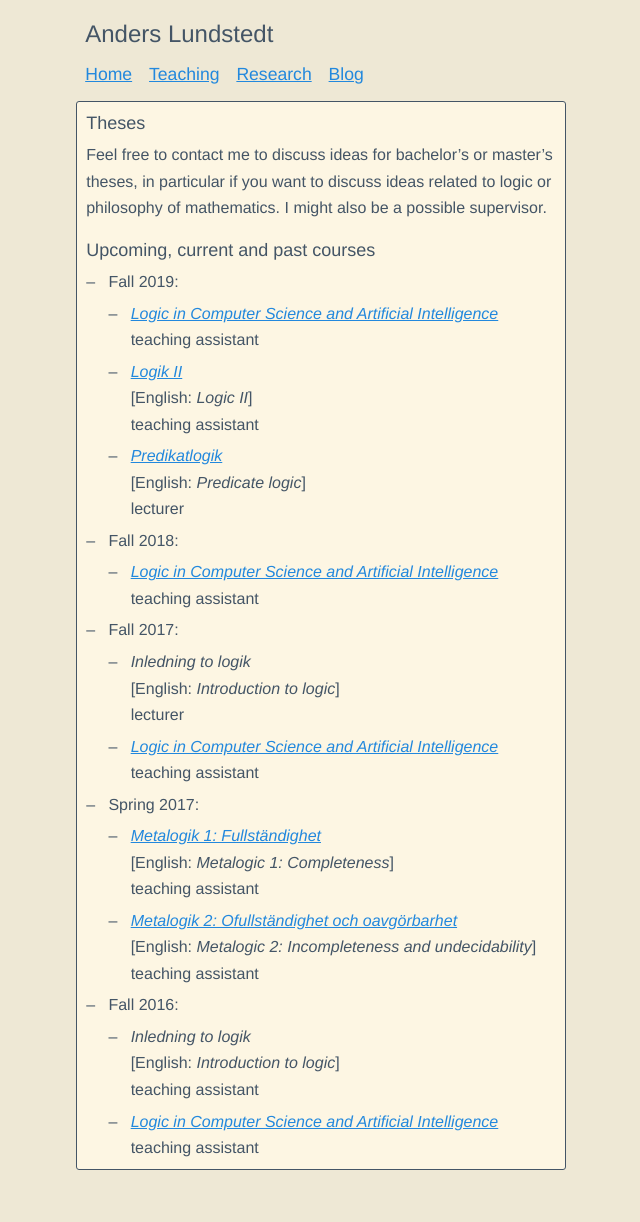
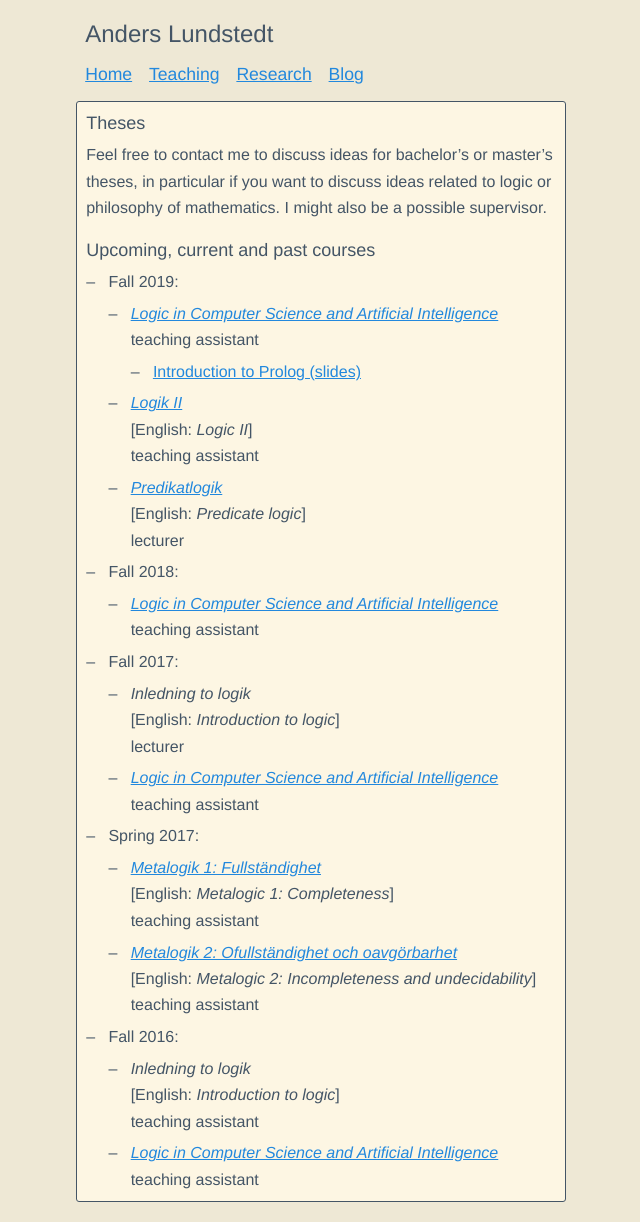
Before and after one commit to anderslundstedt/anderslundstedt.github.io, a Jekyll site: the page built from teaching/index.md, in a window 1280 px wide. Shown: the whole page, without its empty margins (319-959 px from the left). Built offline with Jekyll 4.4.1, drawn with Linux system fonts in a browser that asks for light colours; before the commit the page ends 1191 px from its top, so only the background shows below that.

Commit message:
LiCSAI 2019 prolog slides

```diff
--- a/teaching/index.md
+++ b/teaching/index.md
@@ -11,6 +11,7 @@ mathematics. I might also be a possible supervisor.
 - Fall 2019:
   - [*Logic in Computer Science and Artificial Intelligence*](https://www2.philosophy.su.se/goranko/Courses2019/LiCSAI-2019.html)
     teaching assistant
+    - [Introduction to Prolog (slides)](LiCSAI-2019/lundstedt_introduction_to_prolog_2019.pdf)
   - [*Logik II*](https://www.philosophy.su.se/utbildning/kurser/grundnivå/deltidskurser/logik-ii-7-5-hp-1.431933)
     [English: *Logic II*]
     teaching assistant
```
Also changed, not shown: 1 other file.
